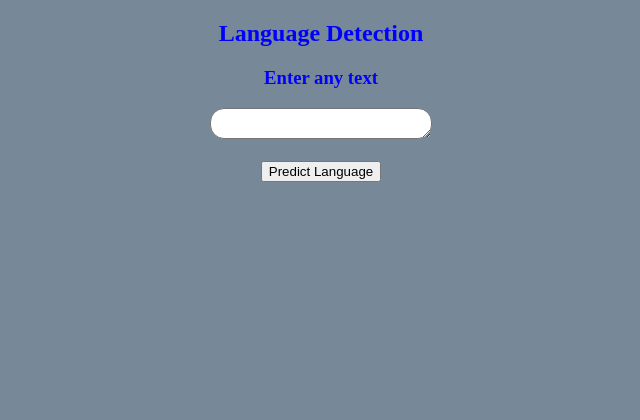
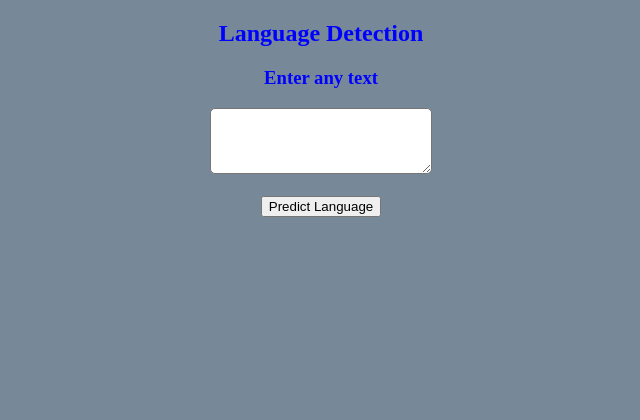
Before and after one commit to SanjayKushwah0601/lang-detection-app, a Flask app: page / in a window 1280 px wide. Shown: the top 420 px of the page, without its empty margins (319-959 px from the left). Run offline with Flask 2, Linux system fonts and the light colour scheme; parts of the project's set-up code (start-up, migrations or seed data) failed here and were passed over.

Commit message:
Update requirements.txt

```diff
--- a/templates/index.html
+++ b/templates/index.html
@@ -105,8 +105,7 @@
         }
 
         #first {
-            border-radius: 14px;
-            height: 25px;
+            border-radius: 5px;
         }
 
         #second {
```
Also changed, not shown: requirements.txt (+90 -90 lines), requirements1.txt (deleted).
